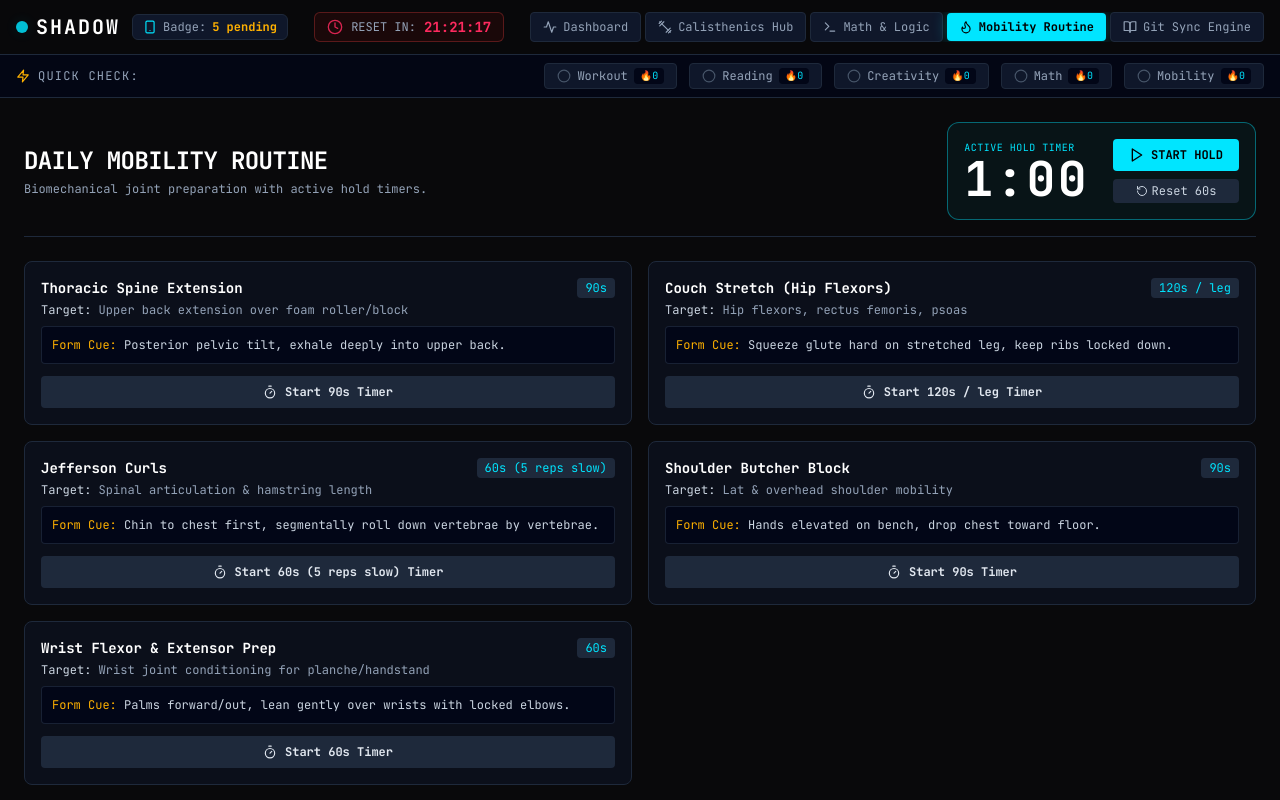
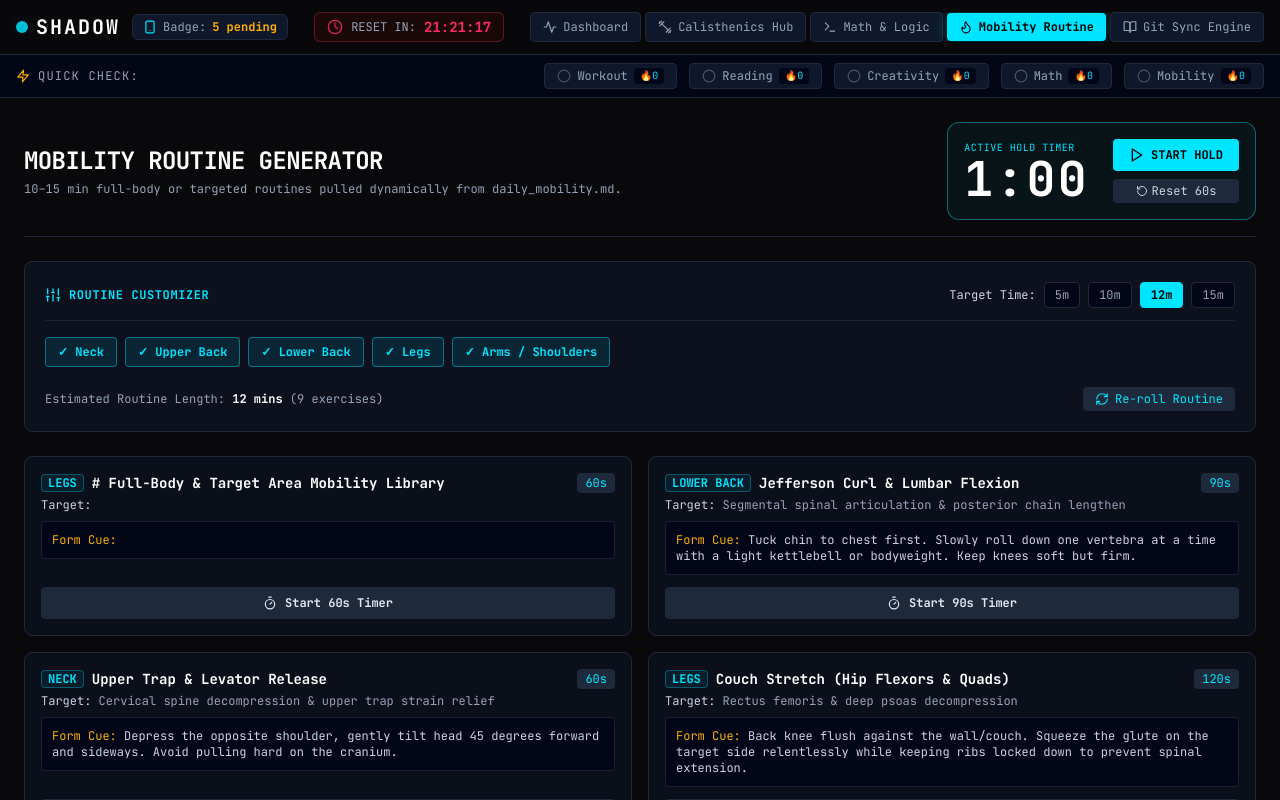
Before and after one commit to cgaczewski-yt/shadow, a React (Vite) app: page / in a window 1280 px wide. Both pictures are taken after a click on the button "Mobility Routine". Shown: the top 800 px of the page. Built offline with nearby package versions, Linux system fonts and the light colour scheme.

Commit message:
update stretching

```diff
--- a/public/stretches/daily_mobility.md
+++ b/public/stretches/daily_mobility.md
@@ -1,45 +1,59 @@
----
-domain: Physical Preparation & Joint Health
-protocol_time_minutes: 15
-frequency: Daily
----
+# Full-Body & Target Area Mobility Library
 
-# Daily 15-Minute Full-Body Mobility Protocol
-
-## Sequence Overview
-
-| Order | Exercise | Primary Target | Setup Focus | Duration / Reps |
-| :---: | :--- | :--- | :--- | :--- |
-| 1 | **Jefferson Curls** | Spinal Articulation & Posterior Chain | Slow segment-by-segment spinal flexion | 3 sets × 5 reps (20s down/up) |
-| 2 | **Couch Stretch** | Hip Flexors & Rectus Femoris | Posterior Pelvic Tilt (PPT) | 2 sets × 60s per side |
-| 3 | **German Hang Stretch** | Shoulder Extension & Biceps Tendons | Active scapular depression | 3 sets × 30s holds |
-| 4 | **Active Pancake Stretch** | Adductors & Thoracolumbar Decompression | Neutral spine pull into anterior tilt | 3 sets × 45s active holds |
-| 5 | **Wrist & Forearm Prep** | Wrist Flexors/Extensors & First Dorsal Interosseous | Planche / HSPU leaning pressure | 2 sets × 15 rotations + 30s lean |
+## Stretch: Upper Trap & Levator Release
+### Body Part
+neck
+### Default Time
+60s
+### Focus
+Cervical spine decompression & upper trap strain relief
+### Cues
+Depress the opposite shoulder, gently tilt head 45 degrees forward and sideways. Avoid pulling hard on the cranium.
 
 ---
 
-## Exercise Cues & Biomechanical Setup
+## Stretch: Thoracic Spine Extension
+### Body Part
+upper_back
+### Default Time
+90s
+### Focus
+Upper back extension & thoracic cavity mobilization
+### Cues
+Position foam roller or block under mid-back. Maintain posterior pelvic tilt to prevent lower back overarching; exhale deeply as chest opens.
 
-### 1. Jefferson Curl
-* **Biomechanical Cue:** Stand elevated on a box. Begin curling downward strictly starting at the cervical spine (chin to chest), followed by thoracic, then lumbar. Keep knees locked and quadriceps engaged.
-* **Breathing:** Exhale fully during the descent; inhale slowly at the bottom fold.
-* **Tendon Focus:** Posterior ligamentous chain & hamstring origin tendon adaptation.
+---
 
-### 2. Couch Stretch
-* **Biomechanical Cue:** Place rear shin flat against a wall with back knee pinned directly in the corner. Squeeze rear glute forcefully to drive pelvis into **Posterior Pelvic Tilt (PPT)**. Do not hyperextend the lower back.
-* **Breathing:** Deep abdominal diaphragmatic breaths (4s in, 6s out).
-* **Tendon Focus:** Rectus femoris origin & iliopsoas elongation.
+## Stretch: Jefferson Curl & Lumbar Flexion
+### Body Part
+lower_back
+### Default Time
+90s
+### Focus
+Segmental spinal articulation & posterior chain lengthen
+### Cues
+Tuck chin to chest first. Slowly roll down one vertebra at a time with a light kettlebell or bodyweight. Keep knees soft but firm.
 
-### 3. German Hang Stretch
-* **Biomechanical Cue:** Grip rings or bar in an inverted position, then slowly lower feet toward the floor behind you into shoulder extension. Keep chest high and actively depress scapulae.
-* **Breathing:** Continuous shallow breathing; do not hold breath under stretch load.
-* **Tendon Focus:** Anterior shoulder capsule, distal biceps tendon, and pectoralis minor.
+---
 
-### 4. Active Pancake Stretch
-* **Biomechanical Cue:** Sit on the floor with legs spread wide in straddle position. Rotate pelvis into **Anterior Pelvic Tilt (APT)** and pull chest toward the floor using active hip flexor / adductor engagement rather than rounding upper back.
-* **Breathing:** Exhale as you pull deeper into the straddle fold.
-* **Tendon Focus:** Adductor magnus/longus flexibility and lower back decompression.
+## Stretch: Couch Stretch (Hip Flexors & Quads)
+### Body Part
+legs
+### Default Time
+120s
+### Focus
+Rectus femoris & deep psoas decompression
+### Cues
+Back knee flush against the wall/couch. Squeeze the glute on the target side relentlessly while keeping ribs locked down to prevent spinal extension.
 
-### 5. Wrist & Forearm conditioning
-* **Biomechanical Cue:** On hands and knees, turn fingertips backward toward knees. Shift shoulders forward over hands for flexor stretch, then reverse hands for extensor stretch. End with weighted lean into planche angle.
-* **Tendon Focus:** Wrist flexor/extensor tendons and carpal joint conditioning for heavy isometric bodyweight leverage.
+---
+
+## Stretch: Shoulder Butcher Block & Lat Opener
+### Body Part
+arms
+### Default Time
+90s
+### Focus
+Latissimus dorsi, triceps long-head, and overhead shoulder mobility
+### Cues
+Place elbows on a bench or chair with hands behind neck holding a dowel. Drive chest toward the floor while keeping core braced.
--- a/src/App.jsx
+++ b/src/App.jsx
@@ -3,7 +3,7 @@ import {
   Flame, CheckCircle2, Circle, AlertTriangle, ShieldAlert,
   BookOpen, Terminal, Activity, Dumbbell, Timer, Play, Pause,
   RotateCcw, FileText, Download, Upload, Check, ChevronRight,
-  ChevronLeft, Clock, Zap, Smartphone, RefreshCw
+  ChevronLeft, Clock, Zap, Smartphone, RefreshCw, Layers, Sliders
 } from 'lucide-react';
 
 /* ============================================================================
@@ -87,13 +87,26 @@ export default function App() {
   const [timeLeftToday, setTimeLeftToday] = useState({ hours: 0, minutes: 0, seconds: 0 });
   const wakeLockRef = useRef(null);
 
-  // Math Problem Set State & Robust Parser
+  // Math Problem Set State
   const [mathProblems, setMathProblems] = useState([]);
   const [currentMathIndex, setCurrentMathIndex] = useState(0);
   const [showSolution, setShowSolution] = useState(false);
   const [mathLoading, setMathLoading] = useState(true);
 
-  // --- KaTeX Auto-Render Effect for True LaTeX Math ---
+  // Mobility Module State
+  const [mobilityLibrary, setMobilityLibrary] = useState([]);
+  const [selectedBodyParts, setSelectedBodyParts] = useState({
+    neck: true,
+    upper_back: true,
+    lower_back: true,
+    legs: true,
+    arms: true
+  });
+  const [targetDurationMinutes, setTargetDurationMinutes] = useState(12);
+  const [activeRoutine, setActiveRoutine] = useState([]);
+  const [mobilityTimer, setMobilityTimer] = useState({ active: false, secondsLeft: 60, total: 60, currentStretchName: '' });
+
+  // KaTeX Renderer Trigger
   useEffect(() => {
     if (activeTab === 'math' && window.renderMathInElement) {
       const mathContainer = document.getElementById('math-quest-container');
@@ -109,7 +122,7 @@ export default function App() {
     }
   }, [activeTab, currentMathIndex, showSolution, mathLoading]);
 
-  // Calisthenics Tracks & Progression Ladder State
+  // Calisthenics Tracks
   const [caliTracks, setCaliTracks] = useState(() => {
     const saved = localStorage.getItem('shadow_cali_tracks_v1');
     if (saved) return JSON.parse(saved);
@@ -153,16 +166,85 @@ export default function App() {
   });
 
   const [caliTimer, setCaliTimer] = useState({ active: false, secondsLeft: 30, total: 30 });
-  const [mobilityTimer, setMobilityTimer] = useState({ active: false, secondsLeft: 60, total: 60 });
 
-  // --- Robust Markdown Parser for 300 Problems File ---
+  // --- Fetch Mobility Markdown Library ---
+  useEffect(() => {
+    async function fetchMobilityData() {
+      try {
+        const response = await fetch('./stretches/daily_mobility.md');
+        const text = await response.text();
+        const rawBlocks = text.split(/(?=##\s+Stretch:)/g).filter(b => b.trim().length > 0);
+
+        const parsed = rawBlocks.map(block => {
+          const lines = block.trim().split('\n');
+          const name = lines[0] ? lines[0].replace(/^##\s+Stretch:\s*/, '').trim() : 'Stretch';
+
+          const getSection = (marker) => {
+            const idx = block.indexOf(marker);
+            if (idx === -1) return '';
+            const start = idx + marker.length;
+            const rest = block.substring(start);
+            const nextIdx = rest.search(/###|\n\n/);
+            return (nextIdx === -1 ? rest : rest.substring(0, nextIdx)).trim();
+          };
+
+          const bodyPart = getSection('### Body Part').toLowerCase() || 'legs';
+          const defaultTime = getSection('### Default Time') || '60s';
+          const focus = getSection('### Focus') || '';
+          const cues = getSection('### Cues') || '';
+
+          const timeInSeconds = parseInt(defaultTime.replace(/\D/g, ''), 10) || 60;
+
+          return { name, bodyPart, defaultTime, timeInSeconds, focus, cues };
+        });
+
+        setMobilityLibrary(parsed);
+        generateRoutine(parsed, { neck: true, upper_back: true, lower_back: true, legs: true, arms: true }, 12);
+      } catch (err) {
+        console.warn('Error reading daily_mobility.md:', err);
+      }
+    }
+    fetchMobilityData();
+  }, []);
+
+  // --- Generate Random Routine Based on Target Parts & Duration ---
+  const generateRoutine = (library = mobilityLibrary, activeParts = selectedBodyParts, targetMinutes = targetDurationMinutes) => {
+    const enabledTags = Object.keys(activeParts).filter(k => activeParts[k]);
+    if (enabledTags.length === 0 || library.length === 0) {
+      setActiveRoutine([]);
+      return;
+    }
+
+    const matchingPool = library.filter(s => enabledTags.includes(s.bodyPart));
+    if (matchingPool.length === 0) {
+      setActiveRoutine([]);
+      return;
+    }
+
+    const targetSec = targetMinutes * 60;
+    let selected = [];
+    let currentSec = 0;
+
+    // Shuffle pool
+    const shuffled = [...matchingPool].sort(() => 0.5 - Math.random());
+
+    let i = 0;
+    while (currentSec < targetSec && selected.length < 12) {
+      const item = shuffled[i % shuffled.length];
+      selected.push(item);
+      currentSec += item.timeInSeconds;
+      i++;
+    }
+
+    setActiveRoutine(selected);
+  };
+
+  // --- Fetch Math Problems Markdown ---
   useEffect(() => {
     async function fetchMathProblems() {
       try {
         const response = await fetch('./math/paper_problem_sets.md');
         const text = await response.text();
-
-        // Split by problem headers (## Problem)
         const rawBlocks = text.split(/(?=##\s+Problem)/g).filter(b => b.trim().length > 0);
 
         const parsed = rawBlocks.map((block, idx) => {
@@ -174,7 +256,6 @@ export default function App() {
             const startIndex = block.indexOf(startMarker);
             if (startIndex === -1) return '';
             const contentStart = startIndex + startMarker.length;
-
             let endIndex = block.length;
             for (const em of endMarkers) {
               const emIndex = block.indexOf(em, contentStart);
@@ -212,7 +293,6 @@ export default function App() {
         setMathLoading(false);
       }
     }
-
     fetchMathProblems();
   }, [todayStr]);
 
@@ -220,7 +300,6 @@ export default function App() {
     systemAudio.playSound('beep');
     setShowSolution(false);
     if (mathProblems.length === 0) return;
-
     let nextIndex = currentMathIndex;
     if (mathProblems.length > 1) {
       while (nextIndex === currentMathIndex) {
@@ -694,7 +773,7 @@ export default function App() {
           </div>
         )}
 
-        {/* MATH & LOGIC (WITH KaTeX TARGET ID) */}
+        {/* MATH & LOGIC */}
         {activeTab === 'math' && (
           <div id="math-quest-container" className="space-y-6 max-w-4xl mx-auto">
             <div className="border-b border-slate-800 pb-4 flex flex-col md:flex-row md:items-center justify-between gap-4">
@@ -735,7 +814,6 @@ export default function App() {
                   </div>
                 )}
 
-                {/* Raw Markdown statement with $and$$ tags for KaTeX auto-render */}
                 <div className="text-sm font-mono text-slate-200 bg-slate-950 p-4 rounded border border-slate-800/90 whitespace-pre-wrap leading-relaxed">
                   {currentProblem.problem}
                 </div>
@@ -765,18 +843,23 @@ export default function App() {
           </div>
         )}
 
-        {/* MOBILITY ROUTINE */}
+        {/* MOBILITY ROUTINE (NEW CUSTOM BODY PART & TIME GENERATOR) */}
         {activeTab === 'mobility' && (
           <div className="space-y-6">
             <div className="border-b border-slate-800 pb-4 flex flex-col md:flex-row md:items-center justify-between gap-4">
               <div>
-                <h2 className="text-2xl font-mono font-bold text-white tracking-tight">DAILY MOBILITY ROUTINE</h2>
-                <p className="text-xs text-slate-400 font-mono mt-1">Biomechanical joint preparation with active hold timers.</p>
+                <h2 className="text-2xl font-mono font-bold text-white tracking-tight">MOBILITY ROUTINE GENERATOR</h2>
+                <p className="text-xs text-slate-400 font-mono mt-1">
+                  10–15 min full-body or targeted routines pulled dynamically from daily_mobility.md.
+                </p>
               </div>
 
+              {/* Active Timer HUD */}
               <div className="p-4 rounded-xl border border-[#00E5FF]/40 bg-[#00E5FF]/5 flex items-center gap-6">
                 <div>
-                  <span className="text-[10px] font-mono text-[#00E5FF] uppercase tracking-wider block">Active Hold Timer</span>
+                  <span className="text-[10px] font-mono text-[#00E5FF] uppercase tracking-wider block">
+                    {mobilityTimer.currentStretchName || 'Active Hold Timer'}
+                  </span>
                   <div className="text-4xl md:text-5xl font-mono font-bold text-white tracking-wider">
                     {Math.floor(mobilityTimer.secondsLeft / 60)}:
                     {String(mobilityTimer.secondsLeft % 60).padStart(2, '0')}
@@ -793,7 +876,7 @@ export default function App() {
                     {mobilityTimer.active ? 'PAUSE' : 'START HOLD'}
                   </button>
                   <button
-                    onClick={() => setMobilityTimer({ active: false, secondsLeft: 60, total: 60 })}
+                    onClick={() => setMobilityTimer({ active: false, secondsLeft: 60, total: 60, currentStretchName: '' })}
                     className="px-4 py-1 bg-slate-800 hover:bg-slate-700 text-slate-300 rounded font-mono text-xs flex items-center justify-center gap-1"
                   >
                     <RotateCcw className="w-3 h-3" /> Reset 60s
@@ -802,35 +885,120 @@ export default function App() {
               </div>
             </div>
 
+            {/* Target Area Controls */}
+            <div className="p-5 bg-slate-900/60 border border-slate-800 rounded-lg space-y-4">
+              <div className="flex flex-col md:flex-row md:items-center justify-between gap-3 border-b border-slate-800/80 pb-3">
+                <span className="text-xs font-mono font-bold text-[#00E5FF] uppercase tracking-wider flex items-center gap-2">
+                  <Sliders className="w-4 h-4" /> Routine Customizer
+                </span>
+
+                <div className="flex items-center gap-2 font-mono text-xs text-slate-300">
+                  <span>Target Time:</span>
+                  {[5, 10, 12, 15].map(mins => (
+                    <button
+                      key={mins}
+                      onClick={() => {
+                        setTargetDurationMinutes(mins);
+                        generateRoutine(mobilityLibrary, selectedBodyParts, mins);
+                      }}
+                      className={`px-2.5 py-1 rounded border ${
+                        targetDurationMinutes === mins
+                          ? 'bg-[#00E5FF] text-black font-bold border-[#00E5FF]'
+                          : 'bg-slate-950 border-slate-800 text-slate-400'
+                      }`}
+                    >
+                      {mins}m
+                    </button>
+                  ))}
+                </div>
+              </div>
+
+              {/* Body Part Selection Toggles */}
+              <div className="flex flex-wrap gap-2">
+                {[
+                  { key: 'neck', label: 'Neck' },
+                  { key: 'upper_back', label: 'Upper Back' },
+                  { key: 'lower_back', label: 'Lower Back' },
+                  { key: 'legs', label: 'Legs' },
+                  { key: 'arms', label: 'Arms / Shoulders' }
+                ].map(part => {
+                  const isChecked = selectedBodyParts[part.key];
+                  return (
+                    <button
+                      key={part.key}
+                      onClick={() => {
+                        const updated = { ...selectedBodyParts, [part.key]: !isChecked };
+                        setSelectedBodyParts(updated);
+                        generateRoutine(mobilityLibrary, updated, targetDurationMinutes);
+                      }}
+                      className={`px-3 py-1.5 rounded font-mono text-xs border transition ${
+                        isChecked
+                          ? 'bg-cyan-950/60 text-[#00E5FF] border-[#00E5FF]/40 font-bold'
+                          : 'bg-slate-950 text-slate-500 border-slate-800'
+                      }`}
+                    >
+                      {isChecked ? '✓ ' : '+ '}{part.label}
+                    </button>
+                  );
+                })}
+              </div>
+
+              <div className="flex items-center justify-between pt-1 font-mono text-xs text-slate-400">
+                <span>
+                  Estimated Routine Length: <span className="text-white font-bold">{activeRoutine.reduce((acc, curr) => acc + curr.timeInSeconds, 0) / 60} mins</span> ({activeRoutine.length} exercises)
+                </span>
+                <button
+                  onClick={() => generateRoutine(mobilityLibrary, selectedBodyParts, targetDurationMinutes)}
+                  className="px-3 py-1 bg-slate-800 hover:bg-slate-700 text-[#00E5FF] rounded flex items-center gap-1.5"
+                >
+                  <RefreshCw className="w-3.5 h-3.5" /> Re-roll Routine
+                </button>
+              </div>
+            </div>
+
+            {/* Generated Routine Card Grid */}
             <div className="grid grid-cols-1 md:grid-cols-2 gap-4">
-              {[
-                { name: 'Thoracic Spine Extension', duration: '90s', focus: 'Upper back extension over foam roller/block', cues: 'Posterior pelvic tilt, exhale deeply into upper back.' },
-                { name: 'Couch Stretch (Hip Flexors)', duration: '120s / leg', focus: 'Hip flexors, rectus femoris, psoas', cues: 'Squeeze glute hard on stretched leg, keep ribs locked down.' },
-                { name: 'Jefferson Curls', duration: '60s (5 reps slow)', focus: 'Spinal articulation & hamstring length', cues: 'Chin to chest first, segmentally roll down vertebrae by vertebrae.' },
-                { name: 'Shoulder Butcher Block', duration: '90s', focus: 'Lat & overhead shoulder mobility', cues: 'Hands elevated on bench, drop chest toward floor.' },
-                { name: 'Wrist Flexor & Extensor Prep', duration: '60s', focus: 'Wrist joint conditioning for planche/handstand', cues: 'Palms forward/out, lean gently over wrists with locked elbows.' }
-              ].map((stretch, i) => (
+              {activeRoutine.length > 0 ? (
+                activeRoutine.map((stretch, i) => (
                   <div key={i} className="p-4 rounded-lg border border-slate-800 bg-slate-900/50 flex flex-col justify-between gap-3">
                     <div>
                       <div className="flex items-center justify-between mb-1">
-                      <h3 className="font-mono font-bold text-sm text-white">{stretch.name}</h3>
-                      <span className="px-2 py-0.5 rounded bg-slate-800 text-[#00E5FF] text-xs font-mono">{stretch.duration}</span>
+                        <h3 className="font-mono font-bold text-sm text-white flex items-center gap-2">
+                          <span className="text-xs text-[#00E5FF] border border-[#00E5FF]/30 px-1.5 py-0.2 rounded bg-cyan-950/40 uppercase">
+                            {stretch.bodyPart.replace('_', ' ')}
+                          </span>
+                          {stretch.name}
+                        </h3>
+                        <span className="px-2 py-0.5 rounded bg-slate-800 text-[#00E5FF] text-xs font-mono">
+                          {stretch.defaultTime}
+                        </span>
                       </div>
-                    <p className="text-xs text-slate-400 font-mono"><span className="text-slate-300">Target:</span> {stretch.focus}</p>
+                      <p className="text-xs text-slate-400 font-mono mt-1"><span className="text-slate-300">Target:</span> {stretch.focus}</p>
                       <p className="text-xs text-slate-300 font-mono mt-2 bg-slate-950 p-2.5 rounded border border-slate-800/80">
                         <span className="text-[#FFB100]">Form Cue:</span> {stretch.cues}
                       </p>
                     </div>
                     <button
                       onClick={() => {
-                      setMobilityTimer({ active: true, secondsLeft: stretch.duration.includes('120') ? 120 : 90, total: 90 });
+                        systemAudio.playSound('beep');
+                        setMobilityTimer({
+                          active: true,
+                          secondsLeft: stretch.timeInSeconds,
+                          total: stretch.timeInSeconds,
+                          currentStretchName: stretch.name
+                        });
                       }}
                       className="w-full py-2 bg-slate-800 hover:bg-[#00E5FF] hover:text-black text-slate-200 rounded font-mono text-xs font-bold transition flex items-center justify-center gap-2"
                     >
-                    <Timer className="w-3.5 h-3.5" /> Start {stretch.duration} Timer
+                      <Timer className="w-3.5 h-3.5" /> Start {stretch.defaultTime} Timer
                     </button>
                   </div>
-              ))}
+                ))
+              ) : (
+                <div className="col-span-2 p-8 text-center font-mono text-xs text-slate-500 bg-slate-900/40 rounded border border-slate-800">
+                  Select at least one body part tag above to generate a mobility routine.
+                </div>
+              )}
             </div>
           </div>
         )}
```
Lines whose indentation alone changed are shown as unchanged.
